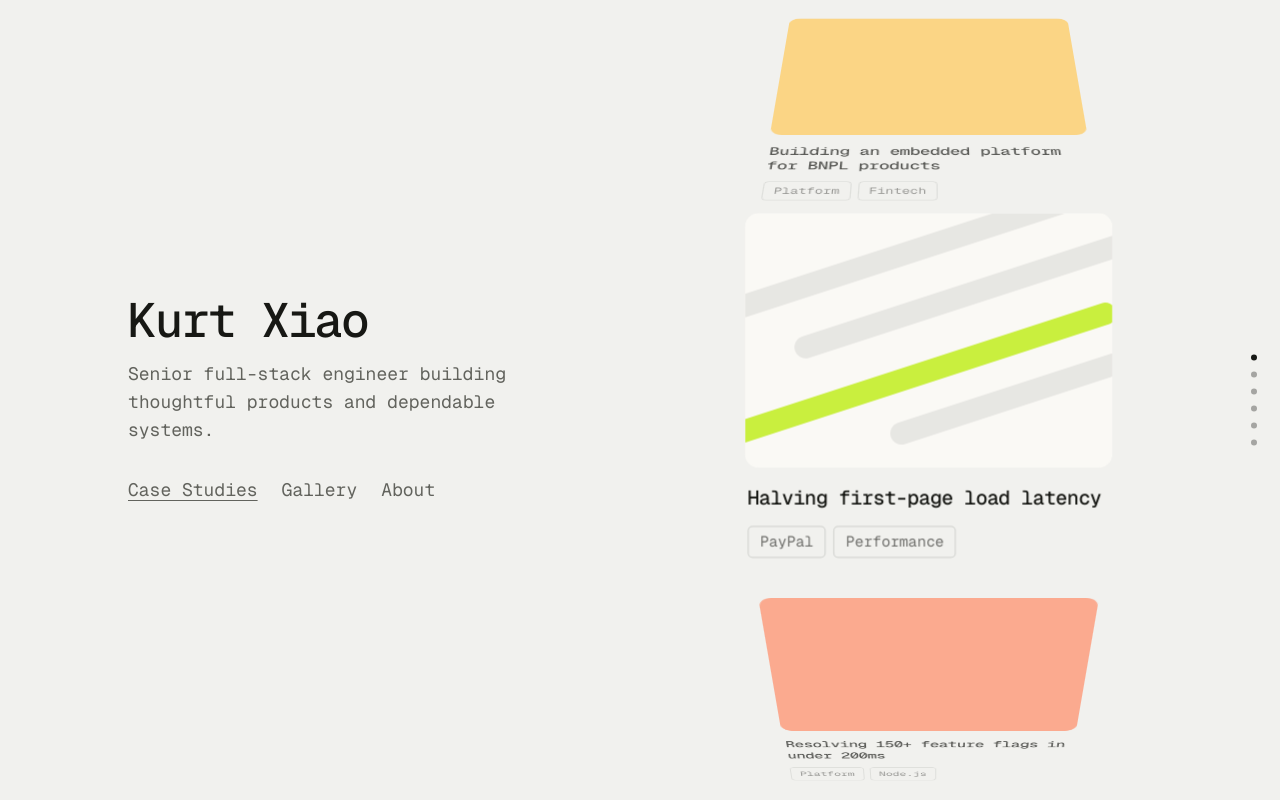
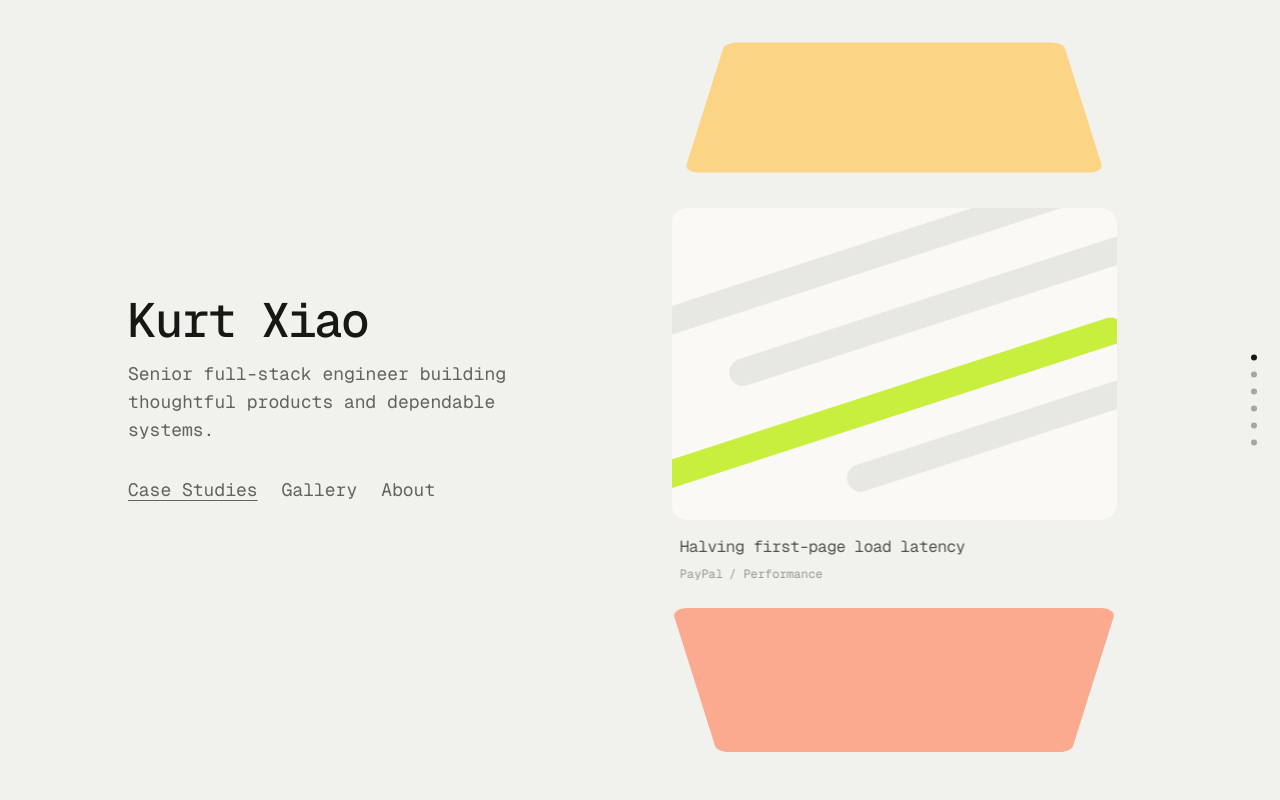
Before and after one commit to KurtXiaoZ/portfolio, a Next.js app: page / in a window 1280 px wide. Built offline with nearby package versions, Linux system fonts and the light colour scheme.

Commit message:
feat: refine carousel card presentation

```diff
--- a/app/carousel-items.mock.tsx
+++ b/app/carousel-items.mock.tsx
@@ -20,7 +20,7 @@ export const carouselItems = [
           className="object-cover"
           fill
           priority
-          sizes="(max-width: 760px) 82vw, (max-width: 1200px) 41vw, 328px"
+          sizes="445px"
           src="/images/case-studies/checkout-performance.svg"
         />
       ),
@@ -93,7 +93,7 @@ function AtomicEventsCover() {
         alt=""
         className="object-cover"
         fill
-        sizes="(max-width: 760px) 82vw, (max-width: 1200px) 41vw, 328px"
+        sizes="445px"
         src="/images/case-studies/atomic-events-apply-rewards-thumbnail.jpg"
       />
       <video
--- a/components/case-study-card/case-study-card.tsx
+++ b/components/case-study-card/case-study-card.tsx
@@ -1,8 +1,6 @@
 import clsx from 'clsx';
 import Link from 'next/link';
 import type { ComponentPropsWithoutRef, ReactNode } from 'react';
-
-import { Tag } from '@/components/tag/tag';
 
 export interface CaseStudyCardProps extends Omit<
   ComponentPropsWithoutRef<typeof Link>,
@@ -27,13 +25,13 @@ export function CaseStudyCard({
   return (
     <Link
       className={clsx(
-        'group/card block w-full max-w-82 rounded-[18px] p-4 text-[#171814] no-underline focus-visible:-outline-offset-2 focus-visible:outline-2 focus-visible:outline-[#657800] dark:text-[#f0f0e9] dark:focus-visible:outline-[#c6ec39]',
+        'group/card block w-full max-w-82 rounded-2xl text-[#171814] no-underline focus-visible:outline-2 focus-visible:outline-offset-4 focus-visible:outline-[#657800] dark:text-[#f0f0e9] dark:focus-visible:outline-[#c6ec39]',
         className,
       )}
       {...props}
     >
       <div
-        className="relative h-51.25 cursor-pointer overflow-hidden rounded-[11px] bg-[#faf9f5] max-[560px]:h-47.5 dark:bg-[#20211e] *:h-full *:w-full"
+        className="relative aspect-[445/312] cursor-pointer overflow-hidden rounded-2xl bg-[#faf9f5] dark:bg-[#20211e] *:h-full *:w-full"
         role="img"
         aria-label={imageAlt}
       >
@@ -53,12 +51,15 @@ export function CaseStudyCard({
             compact ? 'opacity-0 delay-0' : 'opacity-100 delay-[600ms]',
           )}
         >
-          <h3 className="mx-0.5 mt-3.75 mb-2.75 text-base leading-[1.3] font-medium tracking-tight text-[#171814] dark:text-[#f0f0e9]">
+          <h3 className="mx-2 mt-4 mb-1.5 text-base leading-[1.35] font-normal tracking-tight text-[#52534f] dark:text-[#d2d3cc]">
             {title}
           </h3>
-          <div className="flex flex-wrap gap-1.5 px-0.5 pb-0.5">
-            {tags.map((tag) => (
-              <Tag key={tag}>{tag}</Tag>
+          <div className="flex flex-wrap gap-x-1.5 px-2 pb-1 text-xs leading-5 text-[#969791] dark:text-[#8e9088]">
+            {tags.map((tag, index) => (
+              <span key={tag}>
+                {index > 0 && <span aria-hidden="true">/ </span>}
+                {tag}
+              </span>
             ))}
           </div>
         </div>
--- a/components/vertical-carousel/vertical-carousel.tsx
+++ b/components/vertical-carousel/vertical-carousel.tsx
@@ -34,7 +34,7 @@ interface VisualState {
   opacity: number;
   /** Tilts the card around its horizontal axis to create the folded pose. */
   rotateX: number;
-  /** Sizes the active card and slightly reduces adjacent folded cards. */
+  /** Keeps every card at the same size throughout the fold transition. */
   scale: number;
   /** Positions the card in the active, upper, or lower carousel slot. */
   y: number;
@@ -46,13 +46,12 @@ const WHEEL_EVENT_THRESHOLD = 12;
 const WHEEL_GESTURE_GAP = 200;
 const FAST_WHEEL_SPEED = 1;
 const SWIPE_THRESHOLD = 35;
-const CARD_SCALE = 1.24;
-const CARD_OFFSET = 380;
+const CARD_SCALE = 1;
+const CARD_OFFSET = 400;
 const COMPACT_CARD_OFFSET = 300;
 // Keep every transform layer on stable geometry while card metadata collapses.
 // In compact mode, move the upper hinge to the bottom of the visible card.
-const CARD_FRAME_HEIGHT = 'h-[20.8125rem] max-[560px]:h-[19.875rem]';
-const COMPACT_UPPER_HINGE_ORIGIN = 237 / 333;
+const COMPACT_UPPER_HINGE_ORIGIN = 312 / 384;
 const FOLD_TRANSITION = {
   duration: 0.72,
   ease: [0.2, 0.78, 0.2, 1],
@@ -88,7 +87,11 @@ function getWheelDeltaInPixels(event: WheelEvent) {
 function getVisualState(delta: number, compact = false): VisualState {
   const direction = Math.sign(delta);
   const distance = Math.abs(delta);
-  const cardOffset = compact ? COMPACT_CARD_OFFSET : CARD_OFFSET;
+  const cardOffset = compact
+    ? COMPACT_CARD_OFFSET
+    : direction < 0
+      ? 380
+      : CARD_OFFSET;
   let opacity = 0;
 
   if (distance === 0) {
@@ -101,8 +104,8 @@ function getVisualState(delta: number, compact = false): VisualState {
     // Edge hinges leave the folded card's center closer to the active slot.
     // Give the hinge enough travel to park the card above or below it.
     y: delta === 0 ? 0 : direction * cardOffset,
-    scale: delta === 0 ? CARD_SCALE : CARD_SCALE * 0.94,
-    rotateX: delta === 0 ? 0 : direction * -58,
+    scale: CARD_SCALE,
+    rotateX: delta === 0 ? 0 : direction * -65,
     opacity,
     zIndex: 20 - distance,
   };
@@ -217,8 +220,8 @@ function CarouselCard({
       ref={scope}
       aria-hidden={!isActive}
       className={clsx(
-        'absolute top-1/2 left-1/2 w-[min(20.5rem,82%)]',
-        CARD_FRAME_HEIGHT,
+        'absolute top-1/2 left-1/2 aspect-[445/384] transition-[width] duration-700 ease-[cubic-bezier(0.2,0.78,0.2,1)] motion-reduce:transition-none',
+        compact ? 'w-[min(22rem,82%)]' : 'w-[27.8125rem]',
         isActive ? 'pointer-events-auto' : 'pointer-events-none',
       )}
       inert={isActive ? undefined : true}
@@ -249,7 +252,7 @@ function CarouselCard({
           <CaseStudyCard
             {...item.card}
             className={clsx('max-w-none', item.card.className)}
-            compact={compact}
+            compact={compact || !isActive}
           />
         </motion.div>
       </motion.div>
@@ -440,9 +443,17 @@ export function VerticalCarousel({
       role="region"
       tabIndex={0}
     >
-      <div className="absolute inset-[0_3.875rem_0_0] overflow-hidden">
+      <div
+        className={clsx(
+          'absolute overflow-hidden transition-[inset] duration-700 ease-[cubic-bezier(0.2,0.78,0.2,1)] motion-reduce:transition-none',
+          compact ? 'inset-[0_2.75rem_0_0]' : 'inset-[0_3.875rem_0_0]',
+        )}
+      >
         <div
-          className="absolute inset-y-0 left-1/2 w-[min(25.42rem,100%)] -translate-x-1/2"
+          className={clsx(
+            'absolute inset-y-0 w-[min(30rem,100%)] -translate-x-1/2 transition-[left] duration-700 ease-[cubic-bezier(0.2,0.78,0.2,1)] motion-reduce:transition-none',
+            compact ? 'left-1/2' : 'left-[44%]',
+          )}
           onPointerEnter={handleCardsPointerEnter}
           onPointerLeave={handleCardsPointerLeave}
         >
```
Also changed, not shown: 2 other files (tests, documents, lock files or other folders).
